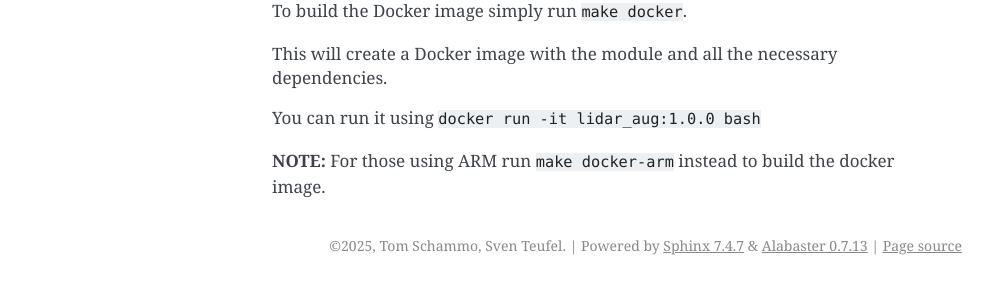
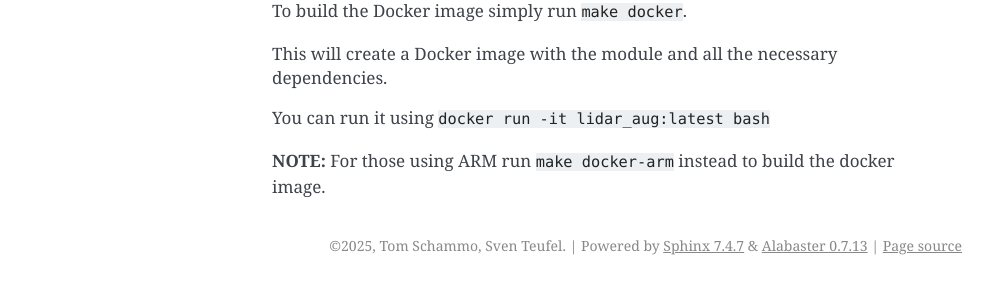
Before and after one commit to ekut-es/LidarAug, a Sphinx documentation site: the page built from docs/sources/usage/quickstart.rst, in a window 1280 px wide. Shown: the part 783-1065 px from the top of the page, without its empty margins (148-1141 px from the left). Built offline with Sphinx 7.4.7, drawn with Linux system fonts in a browser that asks for light colours.

Commit message:
chore: Change Docker image to `latest` on main

```diff
--- a/docs/sources/usage/quickstart.rst
+++ b/docs/sources/usage/quickstart.rst
@@ -35,6 +35,6 @@ To build the Docker image simply run ``make docker``.
 
 This will create a Docker image with the module and all the necessary dependencies.
 
-You can run it using ``docker run -it lidar_aug:1.0.0 bash``
+You can run it using ``docker run -it lidar_aug:latest bash``
 
 **NOTE:** For those using ARM run ``make docker-arm`` instead to build the docker image.
```
Also changed, not shown: 1 other file.
